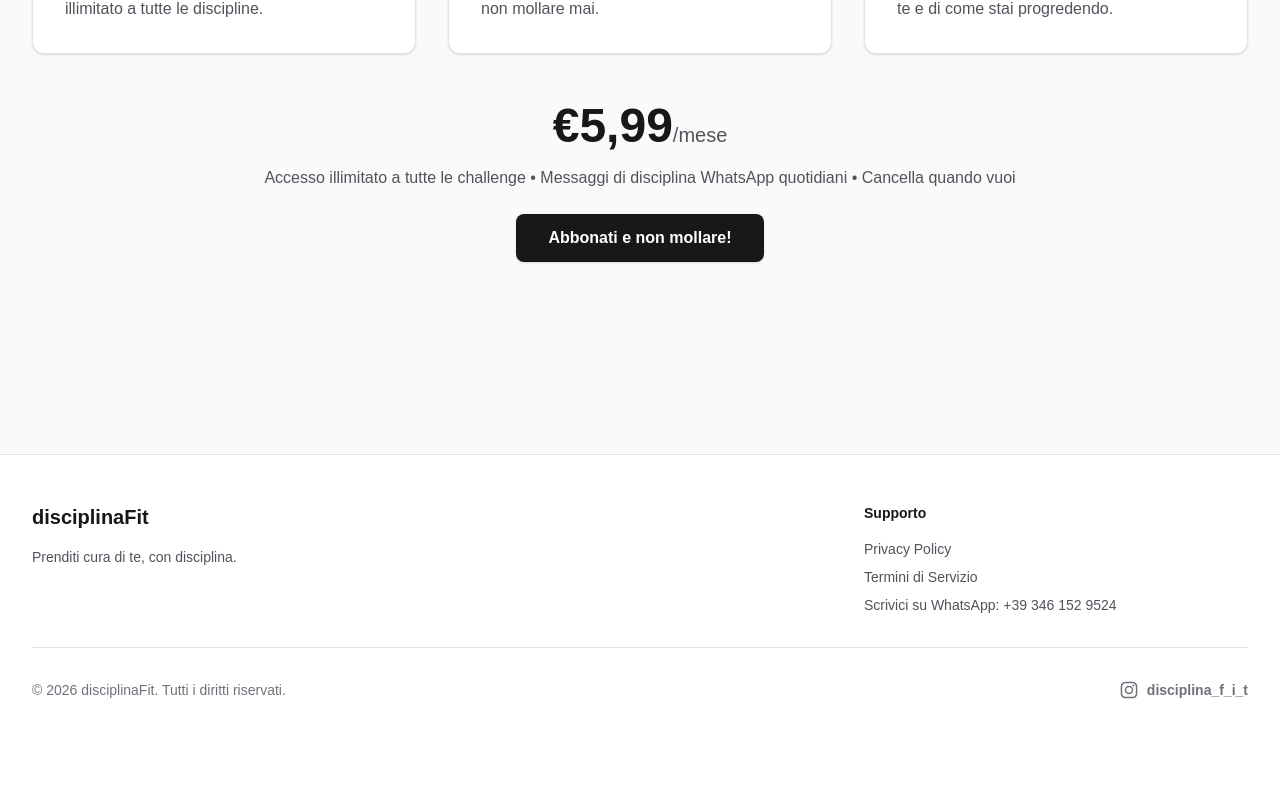
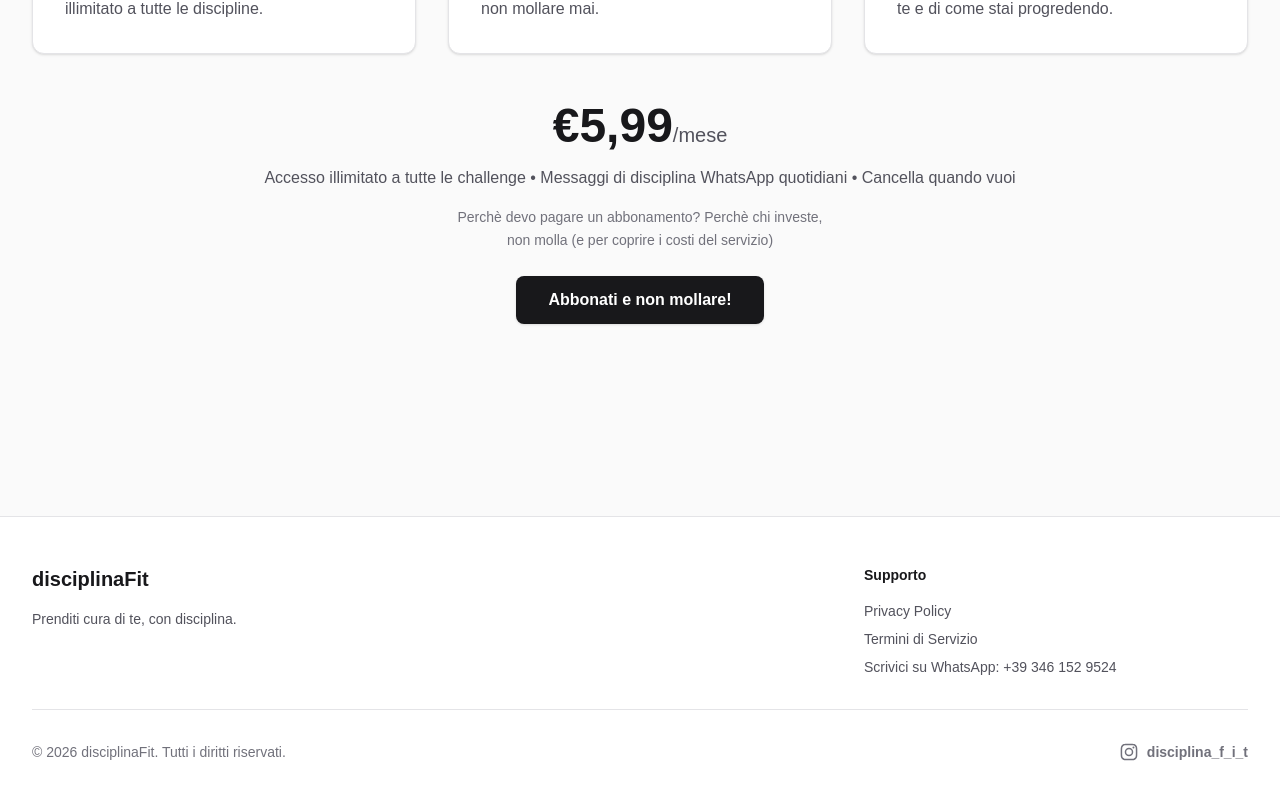
Before and after one commit to Poldin/disciplina_fit, a Next.js app: page / in a window 1280 px wide. Shown: the part 985-1785 px from the top of the page. Before the commit the page ends 1733 px from the top, so only its background shows below. Built offline with nearby package versions, Linux system fonts and the light colour scheme; no server answers; the database is empty.

Commit message:
Enhance HomeContent component by adjusting paragraph spacing and adding a new message about the importance of subscription investment, improving user clarity and engagement.

```diff
--- a/app/components/HomeContent.tsx
+++ b/app/components/HomeContent.tsx
@@ -428,8 +428,11 @@ export default function HomeContent({ disciplines }: HomeContentProps) {
               <span className="text-5xl font-bold text-zinc-900 dark:text-zinc-50">€5,99</span>
               <span className="text-xl text-zinc-600 dark:text-zinc-400">/mese</span>
             </div>
-            <p className="text-zinc-600 dark:text-zinc-400 mb-6">
+            <p className="text-zinc-600 dark:text-zinc-400 mb-4">
               Accesso illimitato a tutte le challenge • Messaggi di disciplina WhatsApp quotidiani • Cancella quando vuoi
+            </p>
+            <p className="text-sm text-zinc-500 dark:text-zinc-500 mb-6 max-w-sm mx-auto leading-relaxed">
+              Perchè devo pagare un abbonamento? Perchè chi investe, non molla (e per coprire i costi del servizio)
             </p>
             <button
               onClick={() => {
```
